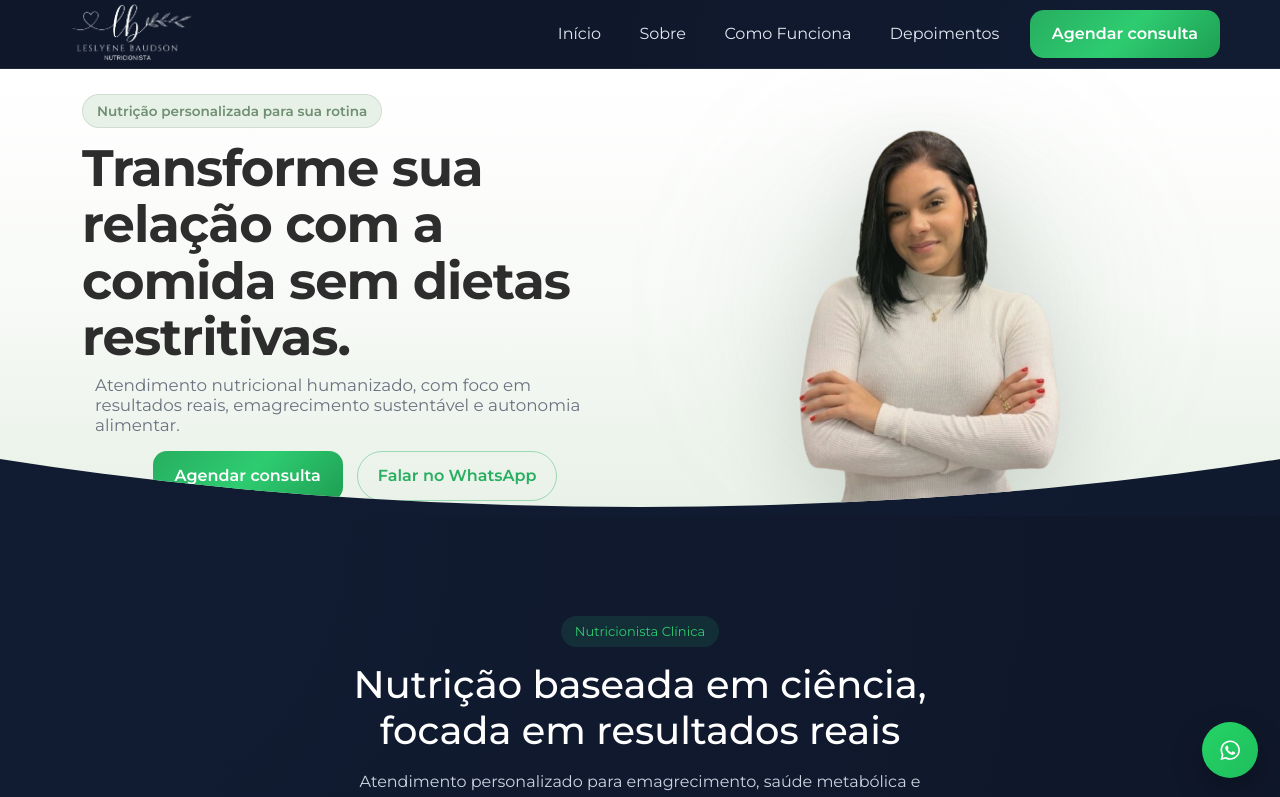
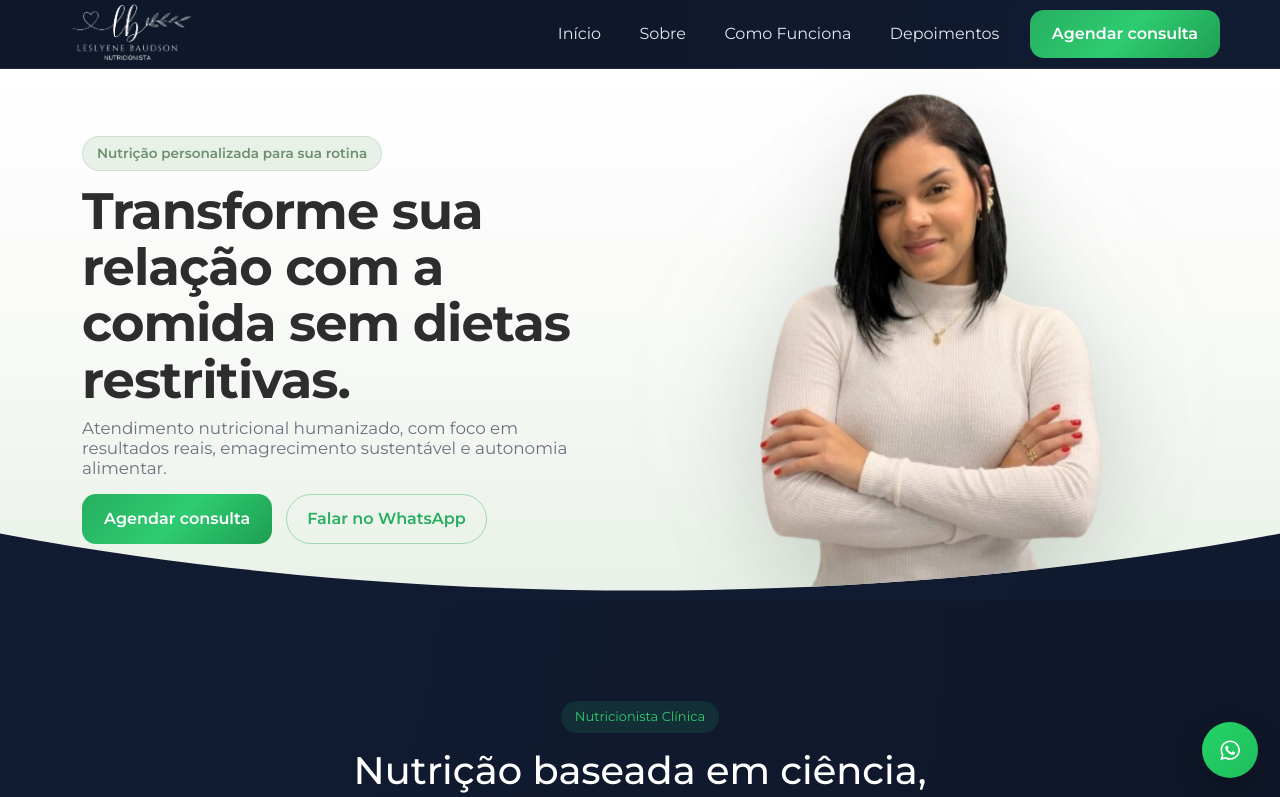
Before and after one commit to kevinbaudson/leslyeneNutricao, a React (Vite) app: page / in a window 1280 px wide. Shown: the top 797 px of the page. Built offline with nearby package versions, Linux system fonts and the light colour scheme.

Commit message:
Refatoração do css
Updated styles for hero component, including button and avatar adjustments.

```diff
--- a/src/components/Hero/Hero.css
+++ b/src/components/Hero/Hero.css
@@ -1,3 +1,4 @@
+
 .hero {
   position: relative;
   overflow: hidden;
@@ -6,7 +7,6 @@
   background: linear-gradient(180deg, #ffffff 0%, #f8faf7 50%, #e8f1e7 100%);
   clip-path: ellipse(110% 98% at 50% 0%);
 }
-
 
 .hero .container {
   position: relative;
@@ -65,7 +65,7 @@
   flex-wrap: wrap;
 }
 
-/* BUTTON PRIMARY (CTA) */
+/* BUTTON PRIMARY */
 .hero-actions button,
 .hero-actions .btn {
   border-radius: 999px !important;
@@ -103,8 +103,10 @@
   justify-content: center;
   align-items: flex-end;
   position: relative;
-  margin-bottom: -1px;
+  margin-bottom: 0;
+  height: 100%;
 }
+
 .hero-image::before {
   content: "";
 
@@ -127,12 +129,14 @@
   animation: pulseGlow 8s ease-in-out infinite;
 }
 
+/* AVATAR */
 .hero-avatar {
   position: relative;
   max-width: 420px;
   width: 100%;
   margin-bottom: 0;
-  display: block:
+  display: block;
+
   z-index: 2;
   filter: drop-shadow(0 30px 50px rgba(0, 0, 0, 0.12));
 
@@ -159,8 +163,6 @@
     padding-top: calc(60px + 20px);
     min-height: auto;
     clip-path: ellipse(120% 96% at 50% 0%);
-
-}
   }
 
   .hero-description {
```
